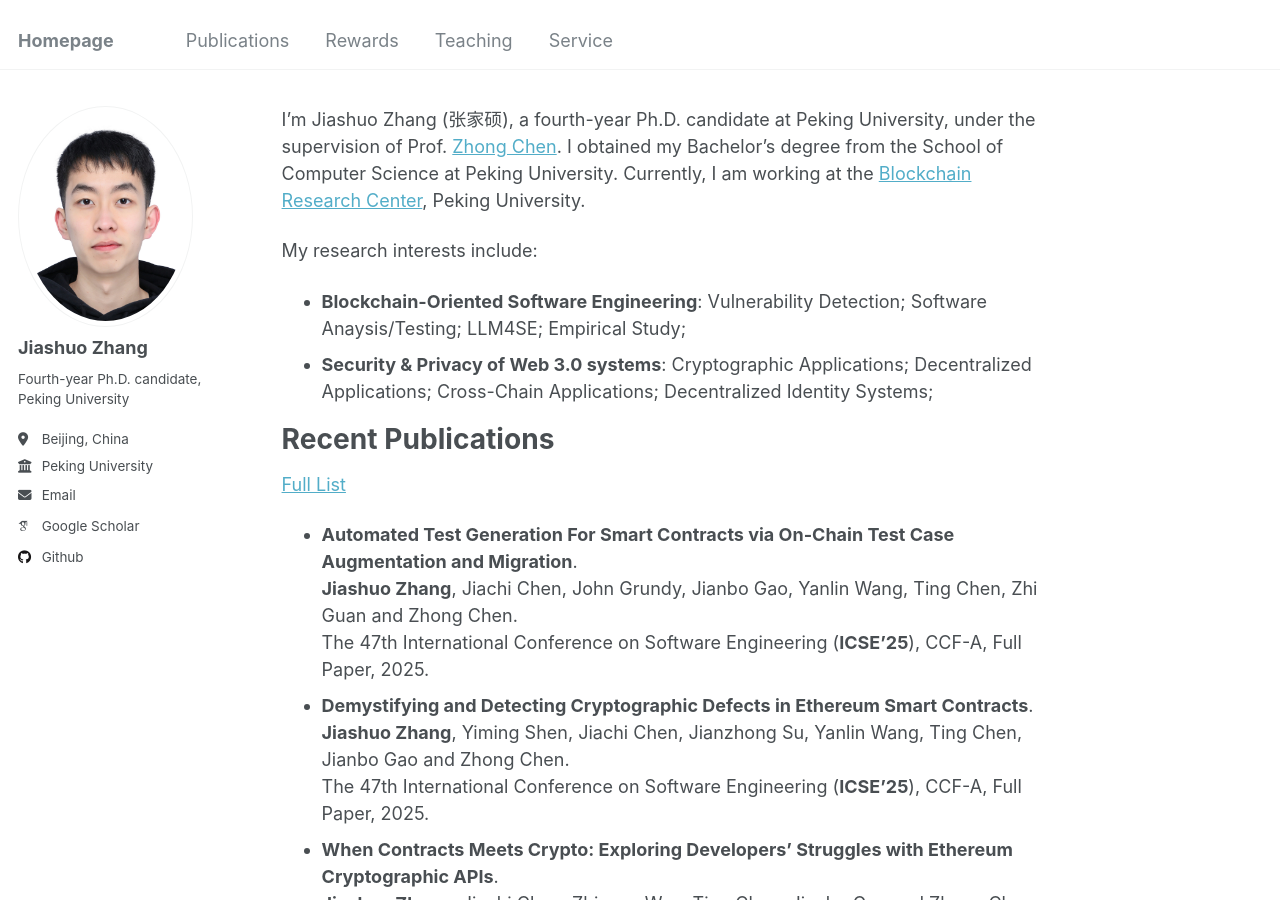
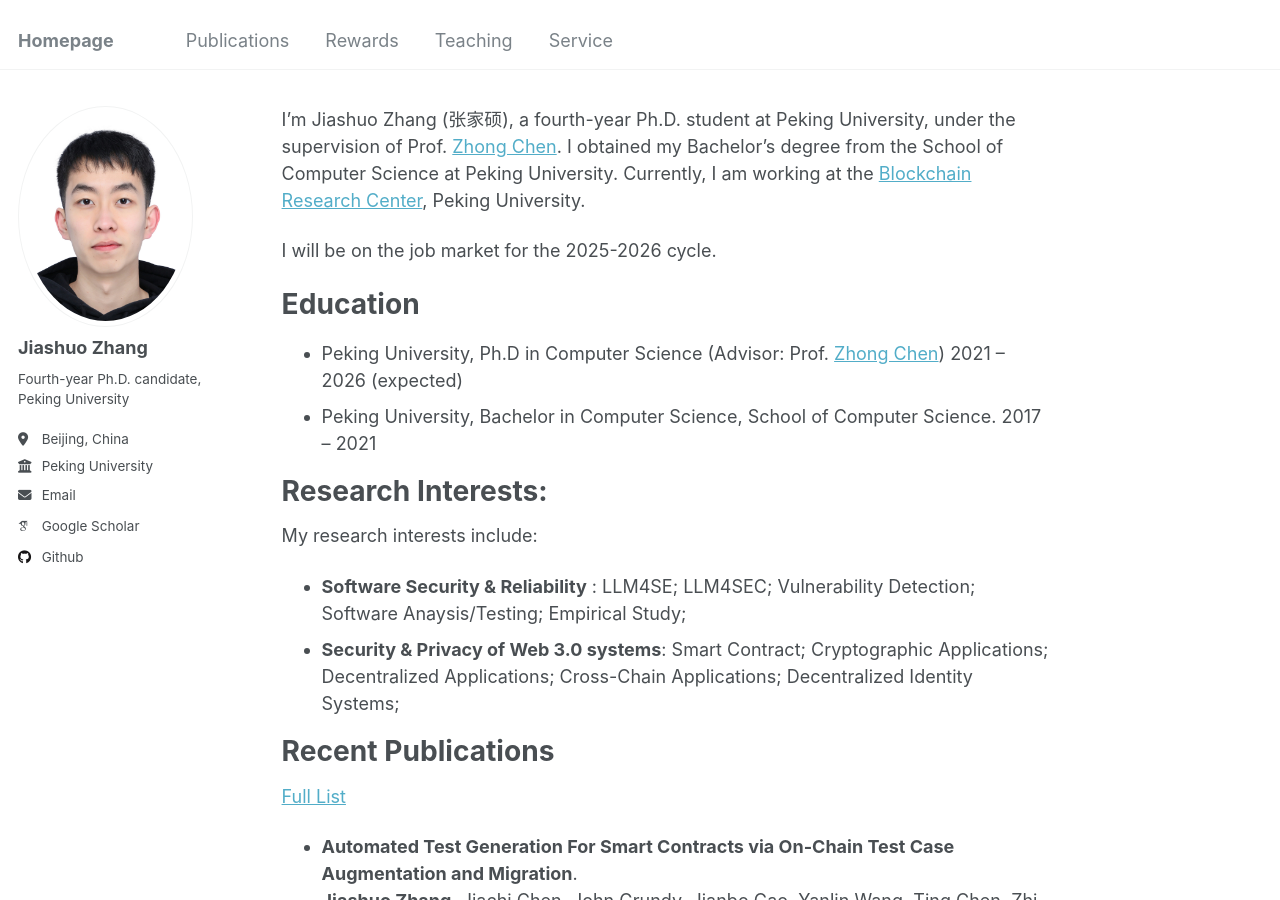
Before and after one commit to zhangjiashuo-cs/zhangjiashuo-cs.github.io, a Jekyll site: the page built from _pages/about.md, in a window 1280 px wide and 900 px high. Built offline with Jekyll 4.4.1, drawn with Linux system fonts in a browser that asks for light colours; some web fonts are replaced; some of the changed text lies outside the part shown.

Commit message:
Update about.md

```diff
--- a/_pages/about.md
+++ b/_pages/about.md
@@ -8,11 +8,21 @@ redirect_from:
 
 
 
-I’m Jiashuo Zhang (张家硕), a fourth-year Ph.D. candidate at Peking University, under the supervision of Prof. [Zhong Chen](https://cs.pku.edu.cn/info/1062/1605.htm). I obtained my Bachelor’s degree from the School of Computer Science at Peking University. Currently, I am working at the [Blockchain Research Center](https://brc.pku.edu.cn/), Peking University.
+I’m Jiashuo Zhang (张家硕), a fourth-year Ph.D. student at Peking University, under the supervision of Prof. [Zhong Chen](https://cs.pku.edu.cn/info/1062/1605.htm). I obtained my Bachelor’s degree from the School of Computer Science at Peking University. Currently, I am working at the [Blockchain Research Center](https://brc.pku.edu.cn/), Peking University.
+
+I will be on the job market for the 2025-2026 cycle.
+
+# Education
+
+* Peking University, Ph.D in Computer Science (Advisor: Prof. [Zhong Chen](https://cs.pku.edu.cn/info/1062/1605.htm)) 2021 – 2026 (expected)
+* Peking University, Bachelor in Computer Science, School of Computer Science. 2017 – 2021
+
+# Research Interests:
 
 My research interests include:
-- **Blockchain-Oriented Software Engineering**: Vulnerability Detection; Software Anaysis/Testing; LLM4SE; Empirical Study;
-- **Security & Privacy of Web 3.0 systems**: Cryptographic Applications; Decentralized Applications; Cross-Chain Applications; Decentralized Identity Systems;
+
+- **Software Security & Reliability** : LLM4SE; LLM4SEC; Vulnerability Detection; Software Anaysis/Testing; Empirical Study;
+- **Security & Privacy of Web 3.0 systems**: Smart Contract; Cryptographic Applications; Decentralized Applications; Cross-Chain Applications; Decentralized Identity Systems;
 
 
 # Recent Publications
@@ -42,6 +52,7 @@ My research interests include:
 
 # Honors and Awards
 
+- ACM SIGSOFT CAPS Travel Award, ICSE'25, 2025
 - Peking University First-class Scholarship, Peking University, 2024
 - Merit Student, Peking University, 2024
 - ACM SIGSOFT CAPS Travel Award, ICSE'24, 2024
@@ -63,6 +74,7 @@ My research interests include:
 
 # Service
 
+- PC Member - Artifact Evaluation, ASPLOS 2025
 - Junior PC, MSR 2025
-- Reviewer, IEEE SMC 2023/2024, Blockchain: Research and Applications
+- Reviewer, IEEE SMC 2023/2024, Blockchain: Research and Applications, Chinese Journal of Electronics
 - Co-reviewer: ICSE, FSE, SANER, AuSE, SEKE
```
